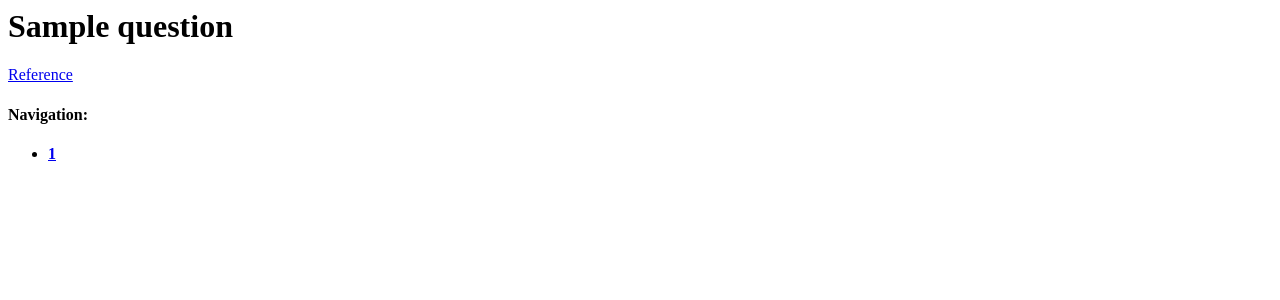
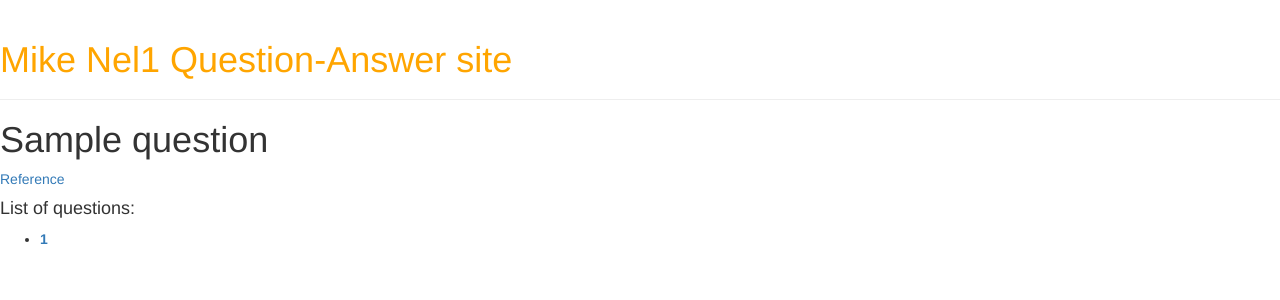
Before and after one commit to NineMan/stepic_project, a Django app: page / in a window 1280 px wide. Shown: the top 300 px of the page. Run offline with Django 3.2, Linux system fonts and the light colour scheme; tables that the repository leaves empty hold one stand-in row (values such as "Sample post"); some libraries are stand-ins or nearby versions.

Commit message:
Not Step. Include qa.css Ver.0.1

```diff
--- a/ask/ask/settings.py
+++ b/ask/ask/settings.py
@@ -120,3 +120,4 @@ USE_TZ = True
 # https://docs.djangoproject.com/en/2.2/howto/static-files/
 
 STATIC_URL = '/static/'
+STATIC_ROOT = os.path.join(BASE_DIR, 'static')
--- /dev/null
+++ b/ask/qa/static/css/qa.css
@@ -0,0 +1,3 @@
+h1 a {
+    color: #FFA500;
+}
--- a/ask/qa/templates/main_page.html
+++ b/ask/qa/templates/main_page.html
@@ -1,14 +1,29 @@
 <!-- templates/main_page.html -->
+{% load static %}
 <html>
     <head>
         <title>NEL's Q-A</title>
+        <link rel="stylesheet" href="//maxcdn.bootstrapcdn.com/bootstrap/3.2.0/css/bootstrap.min.css">
+        <link rel="stylesheet" href="//maxcdn.bootstrapcdn.com/bootstrap/3.2.0/css/bootstrap-theme.min.css">
+        <link href="https://fonts.googleapis.com/css?family=Lobster&subset=latin,cyrillic" rel="stylesheet" type="text/css">
+        <link rel="stylesheet" href="{% static 'css/qa.css' %}">
     </head>
     <body>
+        <div class="page-header">
+            <h1>
+                <a href="/">Mike Nel1 Question-Answer site</a>
+            </h1>
+        </div>
+
 	{% for question in questions %}
 		<h1>{{question.title}}</h1>
 		<a href="/question/{{question.id}}/">Reference</a>
 	{% endfor %}
-	<h4>Navigation:</h4>
+
+	<h4>
+                List of questions:
+        </h4>
+
 	<ul>
 		{% for p in paginator.page_range %}
 			<li>
```
